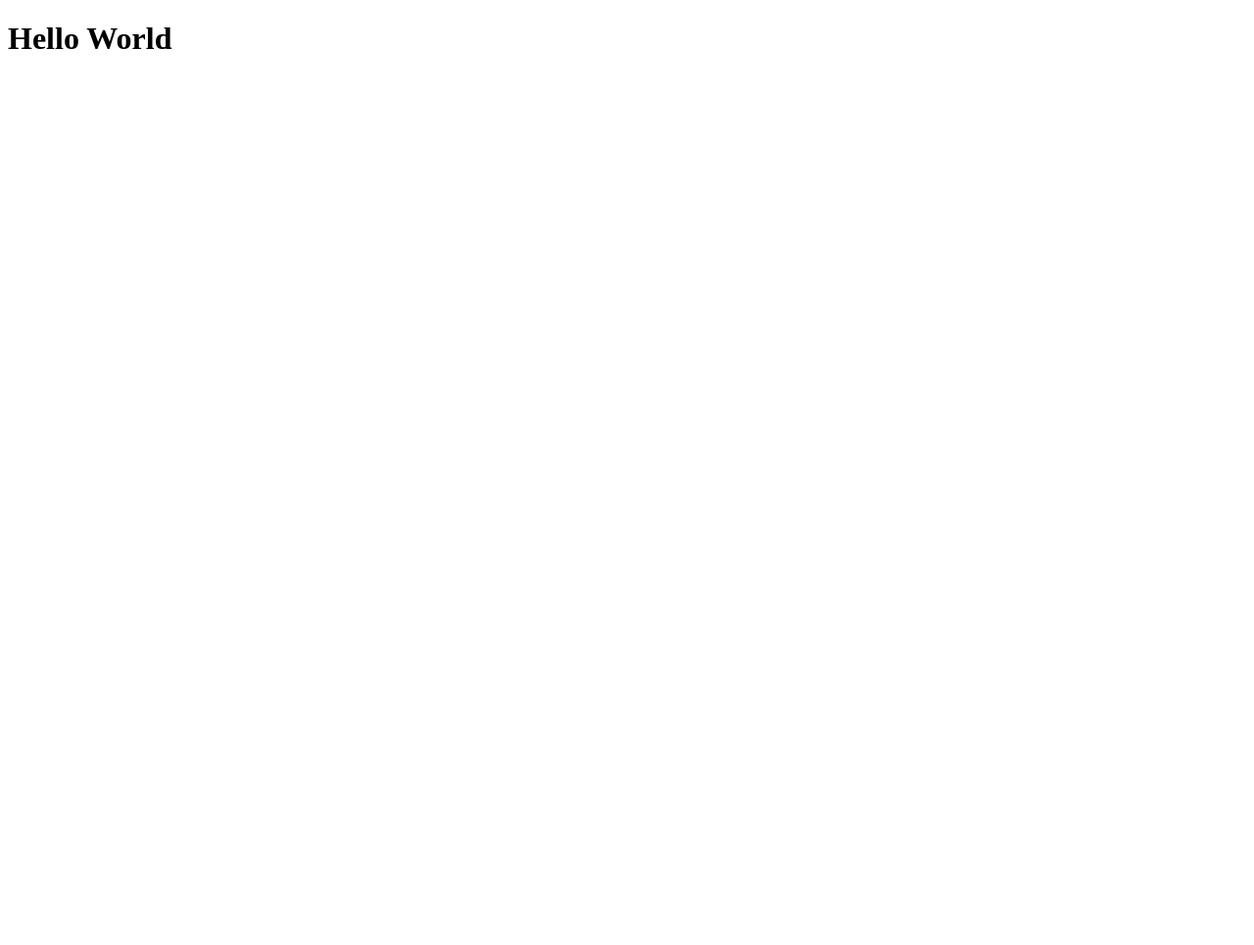
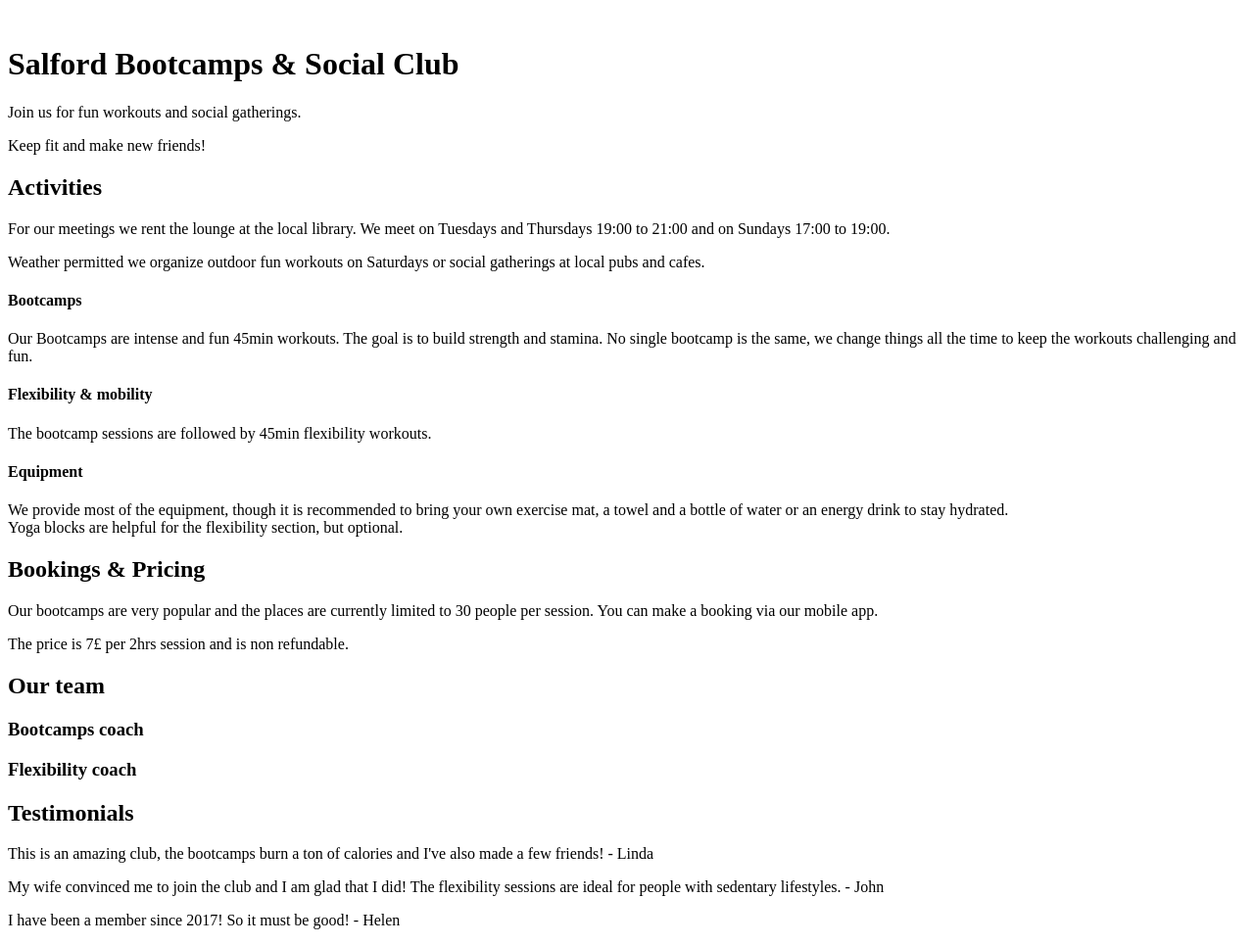
Before and after one commit to codxJC/P10.ResponsiveClubWebsite, a plain HTML site: page index.html in a window 1280 px wide. Shown: the whole page at 98% size. Before the commit the page ends 800 px from the top, so only its background shows below. Drawn offline with Linux system fonts and the light colour scheme.

Commit message:
Added text to the html

```diff
--- a/index.html
+++ b/index.html
@@ -4,10 +4,70 @@
     <meta charset="UTF-8">
     <meta name="viewport" content="width=device-width, initial-scale=1.0">
     <link rel="stylesheet" href="./styles.css">
-    <title>Club Website</title>
+    <title>Salford Bootcamps Club</title>
 </head>
 <body>
-    <h1>Hello World</h1>
+    <header>
+        <nav>
+
+        </nav>
+        <img src="" alt="">
+        <h1>Salford Bootcamps & Social Club</h1>
+        <p>Join us for fun workouts and social gatherings.</p>
+        <p>Keep fit and make new friends!</p>
+    </header>
+
+    <main>
+        <section class="activities">
+            <h2>Activities</h2>
+            <p>For our meetings we rent the lounge at the local library.
+                We meet on Tuesdays and Thursdays 19:00 to 21:00 and on Sundays 17:00 to 19:00.
+                </p>
+                <p>Weather permitted we organize outdoor fun workouts on Saturdays or social gatherings at local pubs and cafes.</p>
+
+            <h4>Bootcamps</h4>
+            <p>Our Bootcamps are intense and fun 45min workouts. The goal is to build strength and stamina. No single bootcamp is the same, we change things all the time to keep the workouts challenging and fun.</p>
+
+
+            <h4>Flexibility & mobility</h4>
+            <p>The bootcamp sessions are followed by 45min flexibility workouts.</p>
+
+            <h4>Equipment</h4>
+            <p>We provide most of the equipment, though it is recommended to bring your own exercise mat, a towel and a bottle of water or an energy drink to stay hydrated. <br>
+            Yoga blocks are helpful for the flexibility section, but optional.</p>
+        </section>
+
+        <section class="events">
+            <div class="future"></div>
+            <div class="past"></div>
+        </section>
+
+        <section class="bookings">
+        <h2>Bookings & Pricing</h2>
+            <p>Our bootcamps are very popular and the places are currently limited to 30 people per session. You can make a booking via our mobile app.</p>
+            <p>The price is 7£ per 2hrs session and is non refundable.</p>
+        </section>
+
+        <section class="team">
+            <h2>Our team</h2>
+            <div><h3>Bootcamps coach</h3></div>
+            <div><h3>Flexibility coach</h3></div>
+        </section>
+
+        <section class="testimonials">
+            <h2>Testimonials</h2>
+            <p>This is an amazing club, the bootcamps burn a ton of calories and I've also made a few friends! - Linda</p>
+            <p>My wife convinced me to join the club and I am glad that I did! The flexibility sessions are ideal for people with sedentary lifestyles. - John</p>
+            <p>I have been a member since 2017! So it must be good! - Helen </p>
+        </section>
+
+    </main>
+
+    <footer>
+
+    </footer>
+
+
 
 </body>
 </html>
```
